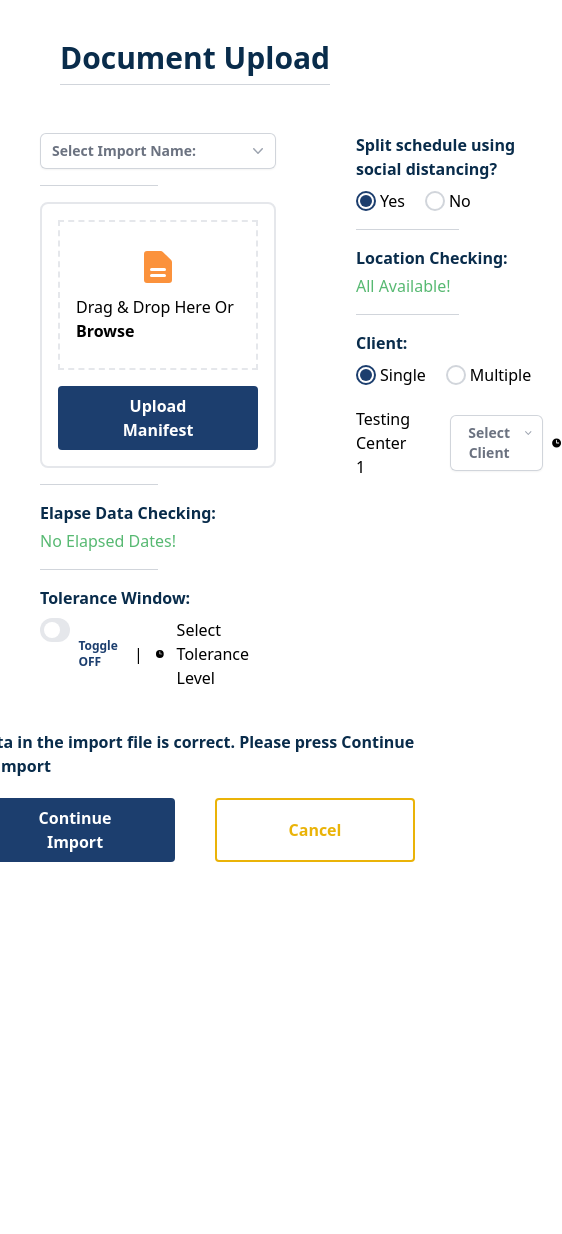
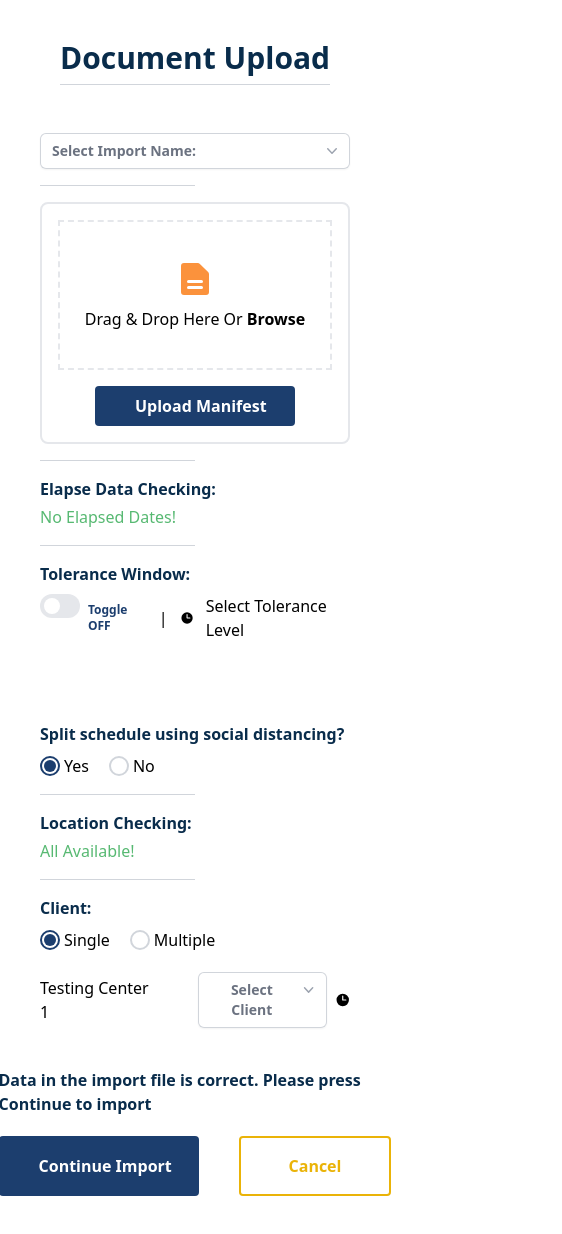
Before and after one commit to johanDev19/skyhop-code-assignment, a React (Vite) app: page / in a window 390 px wide. Shown: the whole page, 562 px wide, since content can reach past the window. Before the commit the page ends 902 px from the top, so only its background shows below. Built offline with nearby package versions, Linux system fonts and the light colour scheme.

Commit message:
fix: change the button style for more responsive refactor: add test data to dropdown component

```diff
--- a/src/components/UI/Button/ButtonOutline.tsx
+++ b/src/components/UI/Button/ButtonOutline.tsx
@@ -8,7 +8,7 @@ function ButtonOutline({ onClick, children }: Props): JSX.Element {
     <button
       onClick={onClick}
       type="button"
-      className="  min-w-[200px] text-yellow-500 font-bold px-12 py-4 rounded border-2 border-yellow-500"
+      className=" w-full max-w-[200px] text-yellow-500 font-bold px-12 py-4 rounded border-2 border-yellow-500"
     >
       {children}
     </button>
--- a/src/components/UI/Button/ButtonPrimary.tsx
+++ b/src/components/UI/Button/ButtonPrimary.tsx
@@ -8,7 +8,7 @@ function ButtonPrimary({ onClick, children }: Props): JSX.Element {
     <button
       onClick={onClick}
       type="button"
-      className="min-w-[200px] bg-skyhopBlue hover:bg-skyhopBlueDark text-white font-bold px-10 py-2 rounded"
+      className="whitespace-nowrap w-full max-w-[200px] bg-skyhopBlue hover:bg-skyhopBlueDark text-white font-bold px-10 py-2 rounded"
     >
       {children}
     </button>
--- a/src/pages/UploadDocument.tsx
+++ b/src/pages/UploadDocument.tsx
@@ -16,9 +16,15 @@ function UploadDocument(): JSX.Element {
           Document Upload
         </Text>
       </div>
-      <div className="flex gap-20 justify-around w-full">
+      <div className="flex gap-20 justify-around w-full md:flex-row flex-col">
         <div className="flex flex-col gap-2 w-full">
-          <Dropdown placeholder="Select Import Name:" options={[]} />
+          <Dropdown
+            placeholder="Select Import Name:"
+            options={[
+              { label: "test", value: "1" },
+              { label: "test2", value: "2" },
+            ]}
+          />
           <Divider className="!w-[50%]" />
           <DragDropFile />
           <Divider className="!w-[50%]" />
```
